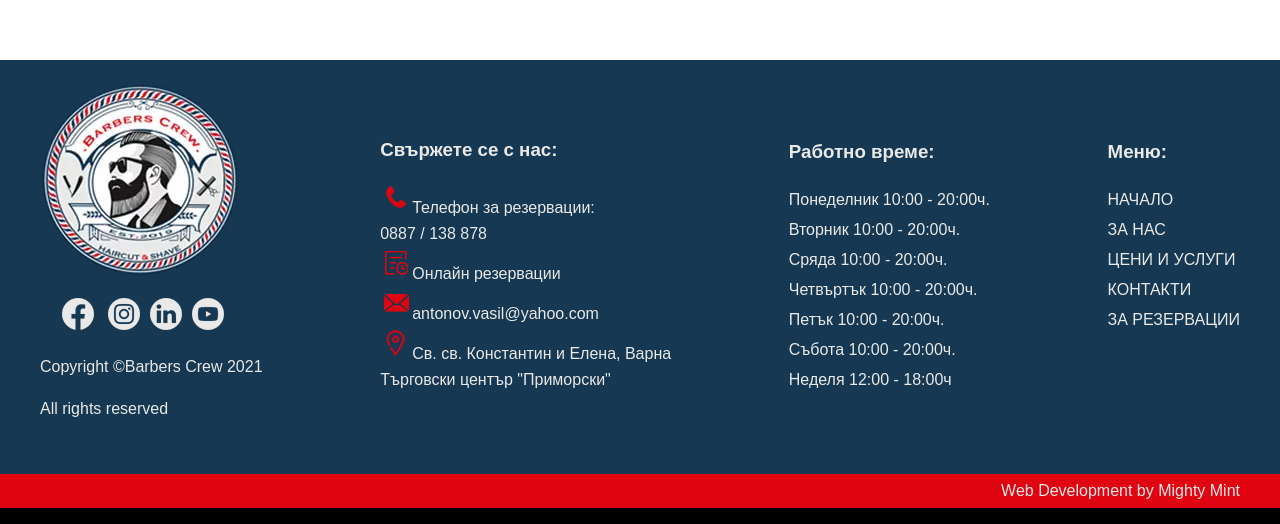
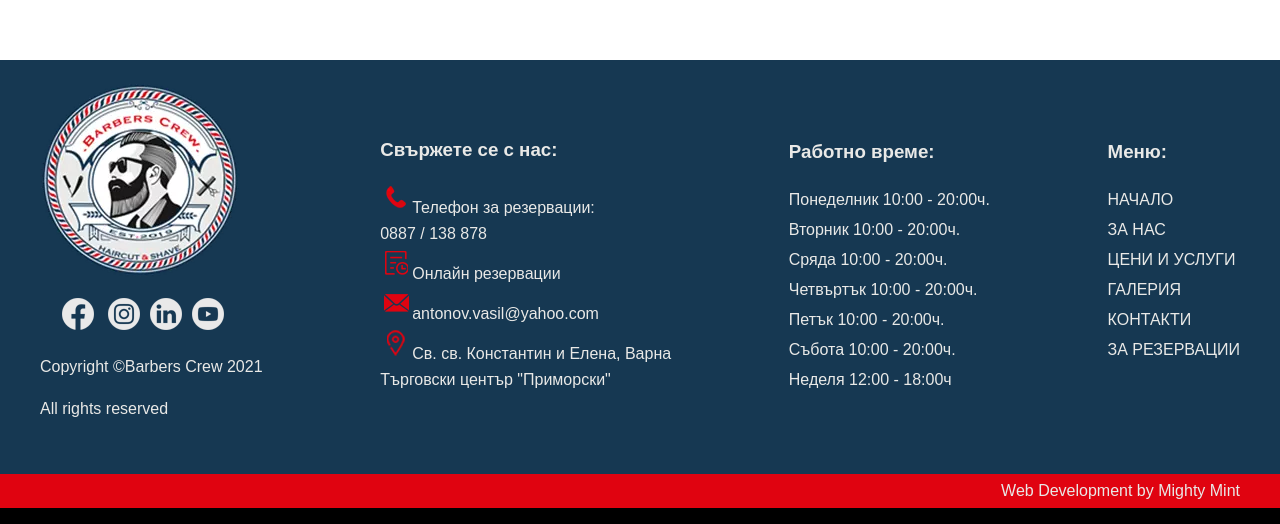
Before and after one commit to Joszeph/Vasil-Webpage, a Next.js app: page / in a window 1280 px wide. Shown: the part 4005-4529 px from the top of the page. Built offline with nearby package versions, Linux system fonts and the light colour scheme.

Commit message:
fix footer links

```diff
--- a/components/Footer.jsx
+++ b/components/Footer.jsx
@@ -65,8 +65,8 @@ const Footer = () => {
                     <h3>{t.fMenu}</h3>
                     <Link href="/"><a>{t.fBtn1}</a></Link>
                     <Link href="/about"><a>{t.fBtn2}</a></Link>
-                    <Link href="/"><a>{t.fBtn3}</a></Link>
-                    <Link href="/gallery"><a>{t.fBt4}</a></Link>
+                    <Link href="/prices"><a>{t.fBtn3}</a></Link>
+                    <Link href="/gallery"><a>{t.fBtn4}</a></Link>
                     <Link href="/contacts"><a>{t.fBtn5}</a></Link>
                     <Link href="https://calendly.com/barbers_crew/booking"><a target="_blank">{t.fBtn6}</a></Link>
                 </div>
```
